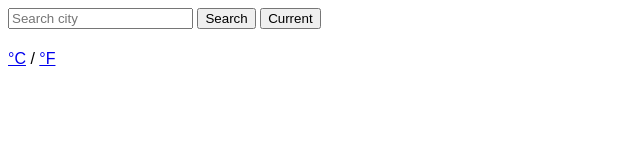
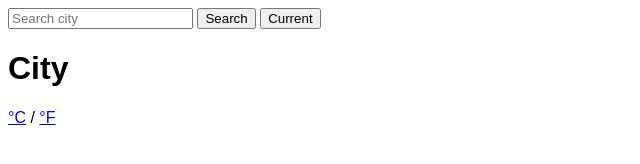
Before and after one commit to cookiemuenster/SheCodes-Workshop-Projects, a plain HTML site: page WeatherApp/index.html in a window 1280 px wide. Shown: the whole page, without its empty margins (0-640 px from the left). Drawn offline with nearby package versions, Linux system fonts and the light colour scheme.

Commit message:
adding default text placement in HTML for city

```diff
--- a/WeatherApp/index.html
+++ b/WeatherApp/index.html
@@ -1,9 +1,9 @@
 <!DOCTYPE html>
 <html>
   <head>
-    <link href="styles.css" rel="stylesheet"/>
+    <link href="styles.css" rel="stylesheet" />
     <script src="https://unpkg.com/axios/dist/axios.min.js"></script>
-    <title>Search Engine</title>
+    <title>WeatherApp</title>
     <meta charset="UTF-8" />
   </head>
 
@@ -13,7 +13,7 @@
       <input type="submit" value="Search" />
       <input type="button" id="my-current" value="Current" />
     </form>
-    <h1 id="city"></h1>
+    <h1 id="city">City</h1>
     <h2 id="date"></h2>
     <div>
       <span id="temp"></span>
--- a/WeatherApp/index.js
+++ b/WeatherApp/index.js
@@ -19,7 +19,7 @@ function formatDate(now) {
     "Wednesday",
     "Thursday",
     "Friday",
-    "Saturday"
+    "Saturday",
   ];
 
   let day = days[today];
```
